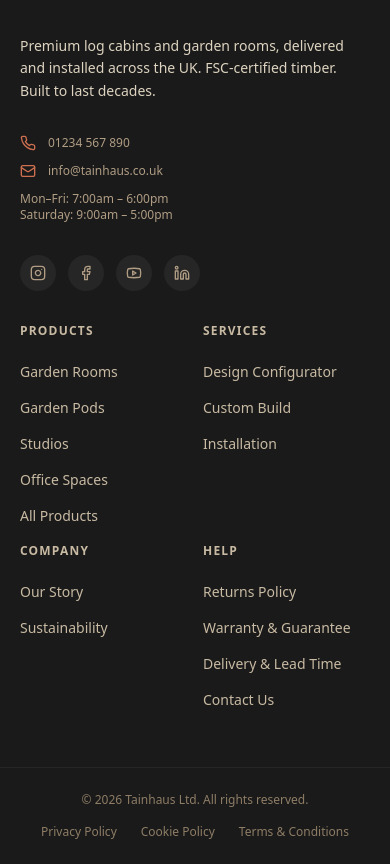
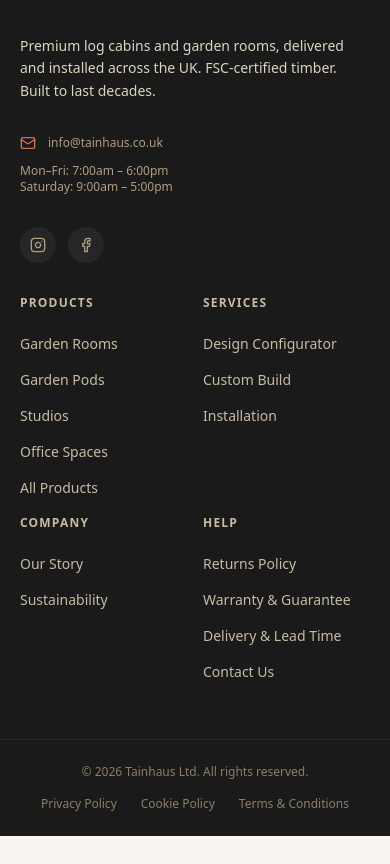
Before and after one commit to Tainhaus/2.0, a Next.js app: page / in a window 390 px wide. Shown: the part 7260-8124 px from the top of the page. After the commit the page ends 8096 px from the top, so only its background shows below. Built offline with nearby package versions, Linux system fonts and the light colour scheme; no server answers; the database is empty.

Commit message:
Fix: remove phone, update socials to real accounts, remove YouTube/LinkedIn

```diff
--- a/src/components/layout/footer.tsx
+++ b/src/components/layout/footer.tsx
@@ -1,7 +1,7 @@
 // src/components/layout/footer.tsx
 import Link from "next/link";
 import { Logo } from "@/components/ui/logo";
-import { Instagram, Facebook, Youtube, Linkedin, ArrowRight, Phone, Mail } from "lucide-react";
+import { Instagram, Facebook, ArrowRight, Mail } from "lucide-react";
 
 const FOOTER_LINKS = {
   Products: [
@@ -29,10 +29,8 @@ const FOOTER_LINKS = {
 };
 
 const SOCIAL = [
-  { label: "Instagram", href: "https://instagram.com", Icon: Instagram },
-  { label: "Facebook", href: "https://facebook.com", Icon: Facebook },
-  { label: "YouTube", href: "https://youtube.com", Icon: Youtube },
-  { label: "LinkedIn", href: "https://linkedin.com", Icon: Linkedin },
+  { label: "Instagram", href: "https://instagram.com/tainhaus", Icon: Instagram },
+  { label: "Facebook", href: "https://facebook.com/tainhaus", Icon: Facebook },
 ];
 
 const TRUST_BADGES = [
@@ -77,12 +75,7 @@ export function Footer() {
             </p>
 
             <div className="space-y-3 mb-8">
-              <div className="flex items-center gap-3">
-                <Phone className="w-4 h-4 text-terracotta-400 shrink-0" />
-                <Link href="tel:+441234567890" className="font-body text-xs text-sand-500 hover:text-white transition-colors">
-                  01234 567 890
-                </Link>
-              </div>
+
               <div className="flex items-center gap-3">
                 <Mail className="w-4 h-4 text-terracotta-400 shrink-0" />
                 <Link href="mailto:info@tainhaus.co.uk" className="font-body text-xs text-sand-500 hover:text-white transition-colors">
```
